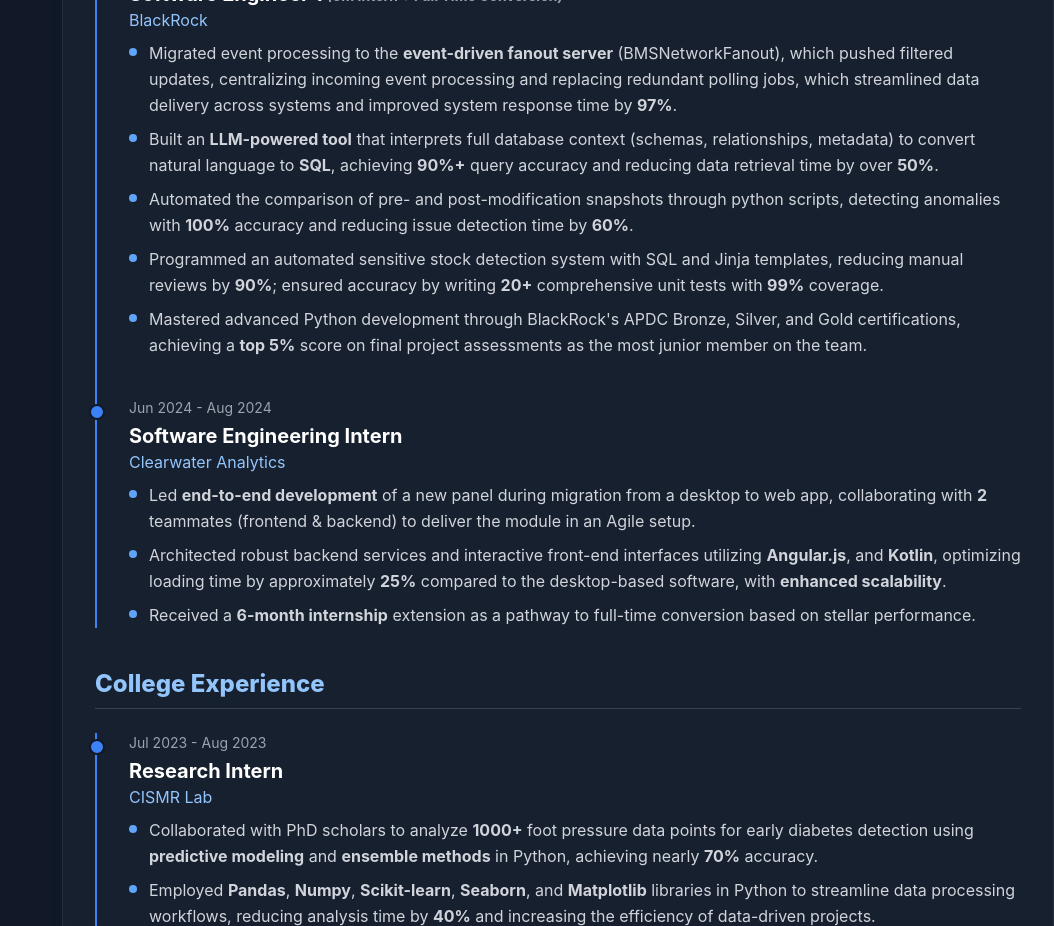
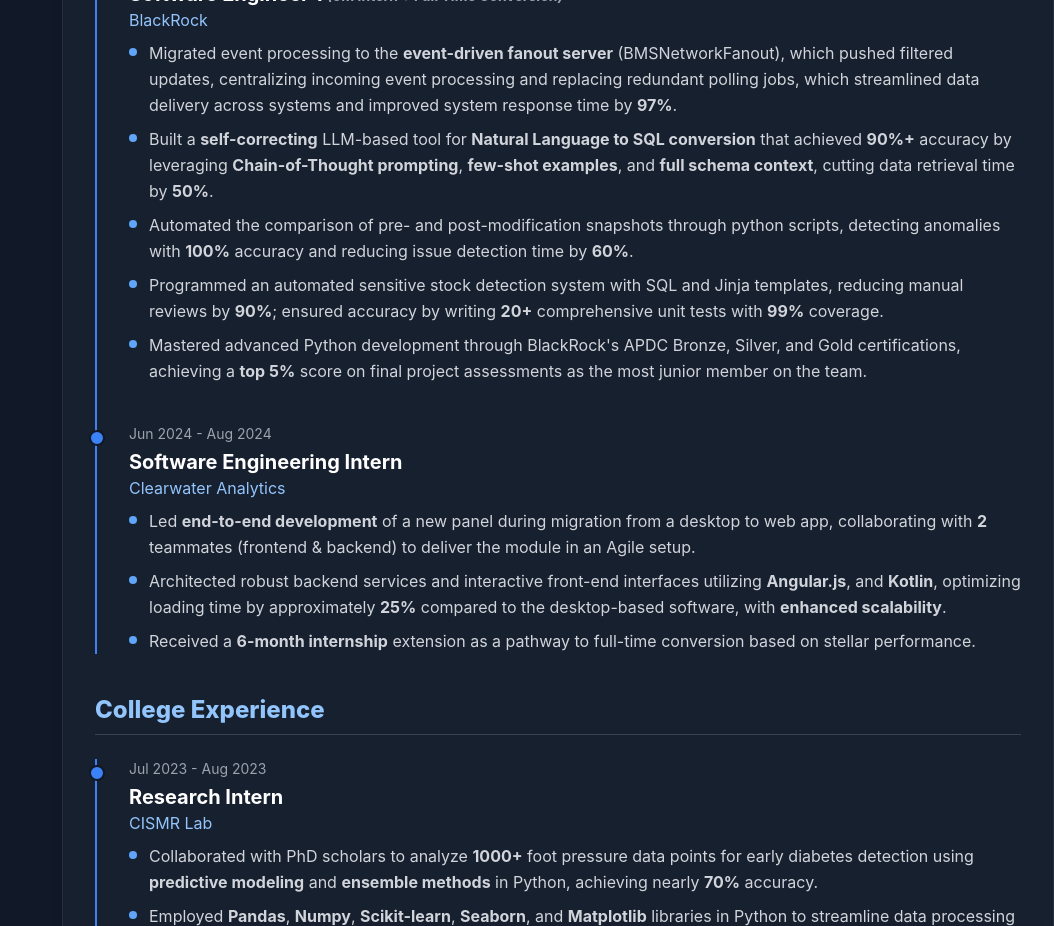
Before and after one commit to Gaurishh/portfolio-website, a Next.js app: page / in a window 1280 px wide. Shown: the part 1220-2146 px from the top of the page, without its empty margins (226-1280 px from the left). Built offline with nearby package versions, Linux system fonts and the light colour scheme.

Commit message:
LLM powered Tool

```diff
--- a/components/constants.js
+++ b/components/constants.js
@@ -39,7 +39,7 @@
     period: 'Jan 2025 - Present',
     bullets: [
       'Migrated event processing to the <strong>event-driven fanout server</strong> (BMSNetworkFanout), which pushed filtered updates, centralizing incoming event processing and replacing redundant polling jobs, which streamlined data delivery across systems and improved system response time by <strong>97%</strong>.',
-      'Built an <strong>LLM-powered tool</strong> that interprets full database context (schemas, relationships, metadata) to convert natural language to <strong>SQL</strong>, achieving <strong>90%+</strong> query accuracy and reducing data retrieval time by over <strong>50%</strong>.',
+      'Built a <strong>self-correcting</strong> LLM-based tool for <strong>Natural Language to SQL conversion</strong> that achieved <strong>90%+</strong> accuracy by leveraging <strong>Chain-of-Thought prompting</strong>, <strong>few-shot examples</strong>, and <strong>full schema context</strong>, cutting data retrieval time by <strong>50%</strong>.',
       'Automated the comparison of pre- and post-modification snapshots through python scripts, detecting anomalies with <strong>100%</strong> accuracy and reducing issue detection time by <strong>60%</strong>.',
       'Programmed an automated sensitive stock detection system with SQL and Jinja templates, reducing manual reviews by <strong>90%</strong>; ensured accuracy by writing <strong>20+</strong> comprehensive unit tests with <strong>99%</strong> coverage.',
       'Mastered advanced Python development through BlackRock\'s APDC Bronze, Silver, and Gold certifications, achieving a <strong>top 5%</strong> score on final project assessments as the most junior member on the team.'
```
